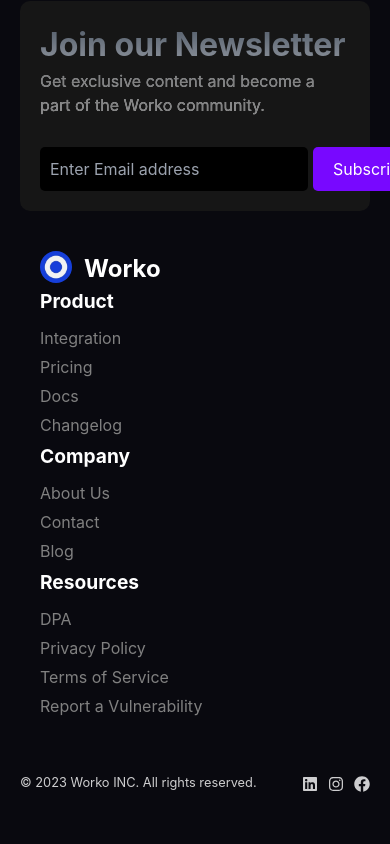
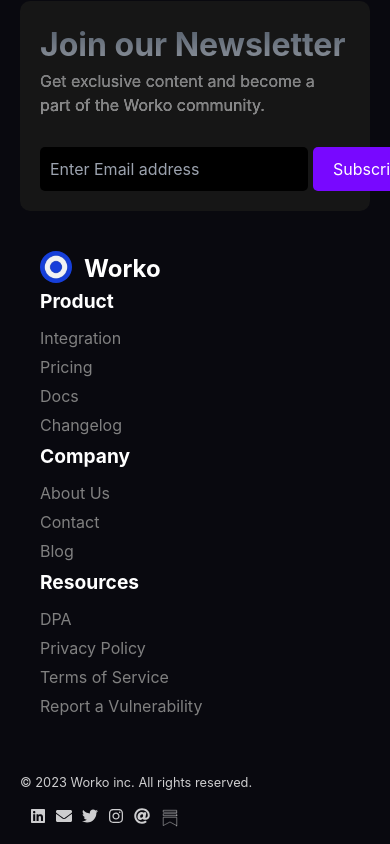
Before and after one commit to a14a19/worko-web, a React (Vite) app: page /changelog in a window 390 px wide. Shown: the part 7173-8017 px from the top of the page. Before the commit the page ends 7981 px from the top, so only its background shows below. Built offline with nearby package versions, Linux system fonts and the light colour scheme.

Commit message:
footer changes done

```diff
--- a/src/components/footer/Footer.css
+++ b/src/components/footer/Footer.css
@@ -1,4 +1,3 @@
-
 .footer-container {
   display: flex;
   justify-content: space-around;
@@ -22,11 +21,10 @@
   color: white;
 }
 
-  .wheading{
-     font-size: 1.5em ; /* Adjust the font size as needed */
-     font-weight:bold;
+.wheading {
+  font-size: 1.5em; /* Adjust the font size as needed */
+  font-weight: bold;
   color: white; /* Set the text color to white */
-
 }
 .footer-column ul {
   list-style: none;
@@ -41,9 +39,6 @@
 .footer-column {
   width: 200px; /* Adjust the width as needed */
 }
-
-
-
 
 .newsletter-box {
   background-color: #161616;
@@ -96,10 +91,14 @@
 
 /* Add these styles to adjust the font sizes for subscribe-heading and exclusive-content */
 .subscribe-heading {
-  font-size:2em;
+  font-size: 2em;
   font-weight: bold;
   margin-bottom: 10px;
-  background-image: linear-gradient(0deg, rgb(97, 100, 107) 0%, rgb(255, 255, 255) 100%);
+  background-image: linear-gradient(
+    0deg,
+    rgb(97, 100, 107) 0%,
+    rgb(255, 255, 255) 100%
+  );
   -webkit-background-clip: text;
   color: transparent;
 }
@@ -125,28 +124,21 @@
   border-radius: 5px;
   background-color: black;
   margin-right: 20px;
-
-
 }
 
 .subscribe-button {
-  background-color: #7808FF;
+  background-color: #7808ff;
   color: white;
   padding: 10px 20px;
   border: none;
   border-radius: 5px;
   cursor: pointer;
   margin-left: -15px;
-
 }
-
-
-
 
 .footer-bottom {
   display: flex;
   justify-content: space-between;
-    align-items: flex-end; /* Align items to the bottom */
   margin-top: 20px; /* Adjust as needed */
   padding-top: 10px; /* Add padding to separate from the items above */
 }
@@ -193,7 +185,6 @@
   border-bottom: 1px solid #333; /* Adjust border color as needed */
 }
 
-
 .footer {
   background-color: #1f1f1f;
   color: white;
--- a/src/components/footer/Footer.jsx
+++ b/src/components/footer/Footer.jsx
@@ -1,10 +1,11 @@
 // Footer.jsx
 
 import React from "react";
-import { FaLinkedin, FaInstagram, FaFacebook } from "react-icons/fa";
+import { FaLinkedin, FaInstagram, FaFacebook, FaMailBulk, FaEnvelope, FaTwitter, FaAt, FaSubscript } from "react-icons/fa";
 import "./Footer.css";
 import { Link } from "react-router-dom";
 import workoIcon from "../../assets/worko.webp";
+import subStackIcon from "../../assets/icons/substack.svg";
 
 const Footer = () => {
   return (
@@ -105,21 +106,31 @@
       </div>
 
       {/* Copyright and Social Media Icons */}
-      <div className="footer-bottom">
-        <div className="footer-copyright">
-          © 2023 Worko INC. All rights reserved.
+      <div className="footer-bottom md:flex-row flex-col md:items-end items-start">
+        <div className="footer-copyright md:mb-0 mb-4">
+          © 2023 Worko inc. All rights reserved.
         </div>
         <div className="footer-social-icons">
           {/* Use react-icons here */}
-          <a href="#" className="social-icon-link">
+          <Link to="https://www.linkedin.com/company/worko-team/" className="social-icon-link" target="_blank" title="LinkedIn">
             <FaLinkedin className="social-icon" />
-          </a>
-          <a href="#" className="social-icon-link">
+          </Link>
+          <Link to="mailto:weareworko@gmail.com" className="social-icon-link" target="_blank" title="Mail">
+            <FaEnvelope className="social-icon" />
+          </Link>
+          <Link to="https://x.com/weareworko" className="social-icon-link" target="_blank" title="X">
+            <FaTwitter className="social-icon" />
+          </Link>
+          <Link to="https://instagram.com/joinworko" className="social-icon-link" target="_blank" title="Instagram">
             <FaInstagram className="social-icon" />
-          </a>
-          <a href="#" className="social-icon-link">
-            <FaFacebook className="social-icon" />
-          </a>
+          </Link>
+          <Link to="https://www.threads.net/@joinworko" className="social-icon-link" target="_blank" title="Thread">
+            <FaAt className="social-icon" />
+          </Link>
+          <Link to="https://substack.com/@worko" className="social-icon-link" target="_blank" title="Substack">
+            {/* <FaSubscript className="" /> */}
+            <img className="social-icon h-5" src={subStackIcon} alt="" />
+          </Link>
         </div>
       </div>
     </div>
```
Also changed, not shown: src/assets/icons/substack.svg (added). Lines whose indentation alone changed are shown as unchanged.
